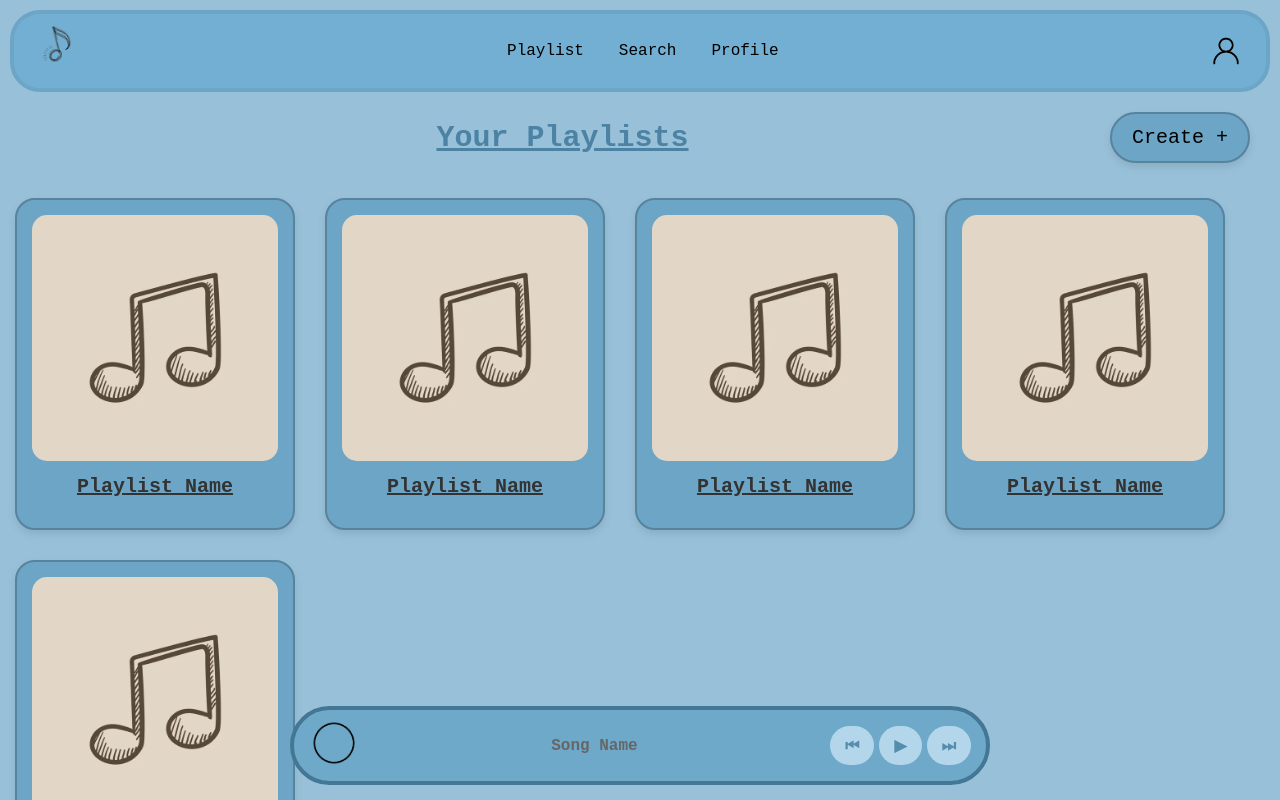
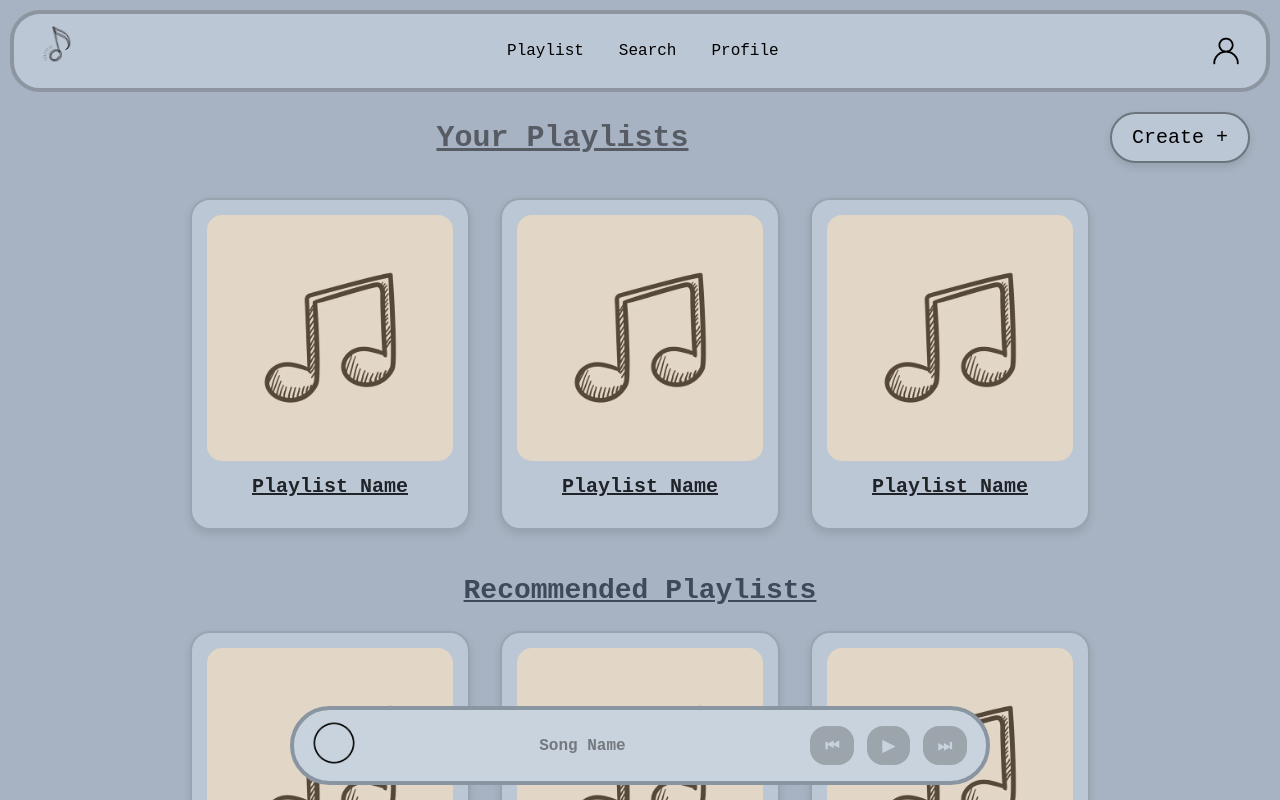
Before and after one commit to devangdileep/amfoss-curriculum, a React (Vite) app in the folder Task-05/: page /playlist in a window 1280 px wide. Shown: the top 800 px of the page. Built offline with nearby package versions, Linux system fonts and the light colour scheme.

Commit message:
fixed the color issue and made it more attractive

```diff
--- a/Task-05/src/index.css
+++ b/Task-05/src/index.css
@@ -1,5 +1,5 @@
 :root {
-  background-color: #98C1D9;
+  background-color: #A7B3C2;
 }
 
 * {
--- a/Task-05/src/pages/playlist.jsx
+++ b/Task-05/src/pages/playlist.jsx
@@ -5,25 +5,27 @@ function Playlist() {
     return (
         <>
             <Navbar />
+            <div className="playlist-ctnr">
                 <div className="playlist-create-btn">
                     <h2>Your Playlists</h2>
                     <button>Create +</button>
                 </div>
-            <PlaylistCards />
-            <PlaylistCards />
-            <PlaylistCards />
-            <PlaylistCards />
-            <PlaylistCards />
-            <div className="playlist-recom">
-                <h2>Recommended Playlists</h2>
-            </div>
-            <PlaylistCards />
-            <PlaylistCards />
+                <div className="playlist-data">
                     <PlaylistCards />
                     <PlaylistCards />
                     <PlaylistCards />
 
+                </div>
+                <div className="playlist-recom">
+                    <h2>Recommended Playlists</h2>
+                </div>
+                <div className="playlist-data">
+                    <PlaylistCards />
+                    <PlaylistCards />
+                    <PlaylistCards />
+                </div>
                 <DynamicIsland />
+            </div>
         </>
     )
 }
--- a/Task-05/src/styles/dynamicIsland.css
+++ b/Task-05/src/styles/dynamicIsland.css
@@ -5,14 +5,14 @@
     transform: translateX(-50%);
     width: calc(100% - 30px);
     max-width: 700px;
-    background: #6ea9ca;
+    background: #C9D3DD;
     border-radius: 40px;
     display: flex;
     align-items: center;
     gap: 10px;
     padding: 8px 15px;
     font-family: monospace;
-    border: #447794 4px solid;
+    border: #8996a1 4px solid;
     z-index: 1000;
 }
 
@@ -32,6 +32,7 @@
 .song-playing-dta h3 {
     font-size: clamp(12px, 3vw, 16px);
     white-space: nowrap;
+    color: #73797e;
     overflow: hidden;
     text-overflow: ellipsis;
     margin: 0;
@@ -44,20 +45,19 @@
 }
 
 .controls button {
-    background: #b4d6ea;
-    color: #568dad;
-    border: none;
+    background: #9ca4ac;
+    color: #C9D3DD;
+    border: #C9D3DD 4px solid;
     padding: clamp(6px, 2vw, 10px) clamp(8px, 2.5vw, 15px);
     border-radius: 20px;
     font-weight: bold;
     cursor: pointer;
     font-size: clamp(12px, 3vw, 16px);
-    transition: background-color 0.3s;
 }
 
 .controls button:hover {
-    background: #76b1d4;
-    border: #b4d6ea 1px dotted;
+    background: #555c62;
+    border: #5a6269 4px solid;
 }
 
 @media (max-width: 768px) {
--- a/Task-05/src/styles/fetchartist.css
+++ b/Task-05/src/styles/fetchartist.css
@@ -5,8 +5,8 @@
     max-width: 600px;
     padding: 10px 15px;
     border-radius: 40px;
-    background-color: #7db6d6;
-    border: 3px solid #5a89a4;
+    background-color: #C9D3DD;
+    border: 3px solid #C9D3DD;
     gap: 12px;
     transition: transform 0.3s;
 }
--- a/Task-05/src/styles/folwnartist.css
+++ b/Task-05/src/styles/folwnartist.css
@@ -4,7 +4,8 @@
     flex-direction: column;
     align-items: center;
     border-radius: 30px;
-    background-color: #6ca5c6;
+    background-color: #C9D3DD;
+    border: #787f85 3px solid;
     padding: 15px;
     transition: transform 0.3s;
 }
@@ -24,7 +25,7 @@
     font-size: clamp(12px, 3vw, 20px);
     text-align: center;
     font-family: monospace;
-    color: #466f87;
+    color: #787f85;
     margin-top: 10px;
 }
 
--- a/Task-05/src/styles/navbar.css
+++ b/Task-05/src/styles/navbar.css
@@ -7,8 +7,8 @@
     flex-wrap: wrap;
     align-items: center;
     justify-content: space-between;
-    border: #6ca5c6 4px solid;
-    background-color: #72afd2;
+    border: #8d95a1 4px solid;
+    background-color: #BCC7D6;
     border-radius: 30px;
     padding: 5px 15px;
     gap: 10px;
@@ -36,12 +36,12 @@
     padding: 10px 15px;
     border-radius: 30px;
     border: none;
-    background-color: #72afd2;
+    background-color: #BCC7D6;
     cursor: pointer;
 }
 
 .navbar-topics button:hover {
-    background-color: #6ca5c6;
+    background-color: #8c94a0;
 }
 
 .navbar-user {
--- a/Task-05/src/styles/playlistcard.css
+++ b/Task-05/src/styles/playlistcard.css
@@ -9,8 +9,8 @@
     min-width: 150px;
     padding: 15px;
     box-shadow: 0 4px 8px rgba(0, 0, 0, 0.1);
-    border: 2px solid #57839d;
-    background-color: #6ca5c6;
+    border: 2px solid #9aa3b0;
+    background-color: #BCC7D6;
     cursor: pointer;
     transition: transform 0.3s;
 }
@@ -29,7 +29,7 @@
 
 .playlist-info h2 {
     text-align: center;
-    color: #333;
+    color: rgb(32, 35, 39);
     font-size: clamp(14px, 3vw, 20px);
     margin-top: 10px;
     font-family: monospace;
@@ -45,11 +45,17 @@
     padding: 0 10px;
 }
 
+.playlist-data {
+    display: flex;
+    justify-content: center;
+    align-items: center;
+}
+
 .playlist-create-btn h2 {
     flex: 1;
     text-decoration: underline;
     font-size: clamp(20px, 5vw, 30px);
-    color: rgb(76, 130, 163);
+    color: #575c64;
     margin: 0;
 }
 
@@ -58,16 +64,16 @@
     font-family: monospace;
     padding: 12px 20px;
     box-shadow: 0 4px 8px rgba(0, 0, 0, 0.1);
-    background-color: #6ca5c6;
+    background-color: #BCC7D6;
     font-size: clamp(14px, 3vw, 20px);
     border-radius: 30px;
-    border: 2px solid #57839d;
+    border: 2px solid #6c757d;
     cursor: pointer;
     transition: background-color 0.3s;
 }
 
 .playlist-create-btn button:hover {
-    background-color: #5a9ab8;
+    background-color: #53595f;
 }
 
 .playlist-recom {
@@ -78,7 +84,7 @@
 .playlist-recom h2 {
 
     text-decoration: underline;
-    color: rgb(76, 130, 163);
+    color: #3E4A5B;
     margin: 0;
 }
 
--- a/Task-05/src/styles/profile.css
+++ b/Task-05/src/styles/profile.css
@@ -17,14 +17,14 @@
 }
 
 .profile-info h2 {
-    color: #57839d;
+    color: #80868d;
     font-size: clamp(24px, 6vw, 40px);
     margin: 15px 0 5px;
     text-align: center;
 }
 
 .profile-info h3 {
-    color: #57839d;
+    color: #868d94;
     font-size: clamp(16px, 4vw, 30px);
     text-align: center;
 }
@@ -40,7 +40,7 @@
 }
 
 .profile-flwn h2 {
-    color: #57839d;
+    color: #878f97;
     font-size: clamp(20px, 5vw, 36px);
     margin-bottom: 15px;
     text-decoration: underline;
--- a/Task-05/src/styles/search.css
+++ b/Task-05/src/styles/search.css
@@ -14,11 +14,11 @@
 
 .search-box input {
     width: 100%;
-    background-color: #7db6d6;
+    background-color: #C9D3DD;
     text-align: center;
     font-family: monospace;
     height: auto;
-    border: 4px solid #67a7cd;
+    border: 4px solid #8f98a0;
     padding: 12px 20px;
     border-radius: 50px;
     font-size: clamp(14px, 3vw, 18px);
@@ -46,13 +46,13 @@
 
 .song-search h2 {
     font-size: clamp(20px, 5vw, 28px);
-    color: #57839d;
+    color: rgb(86, 97, 104);
     margin-bottom: 15px;
 }
 
 h2 {
     font-size: clamp(20px, 5vw, 28px);
-    color: #57839d;
+    color: #5c6670;
     text-decoration: underline;
     font-family: monospace;
     margin-bottom: 15px;
--- a/Task-05/src/styles/searchmusic.css
+++ b/Task-05/src/styles/searchmusic.css
@@ -5,8 +5,8 @@
     max-width: 600px;
     padding: 10px 15px;
     border-radius: 40px;
-    background-color: #7db6d6;
-    border: 3px solid #5a89a4;
+    background-color: #C9D3DD;
+    border: 5px solid #8c959e;
     gap: 15px;
 }
 
```
Also changed, not shown: Task-05/src/assets/user-icon-tst.png. Lines whose indentation alone changed are shown as unchanged.
